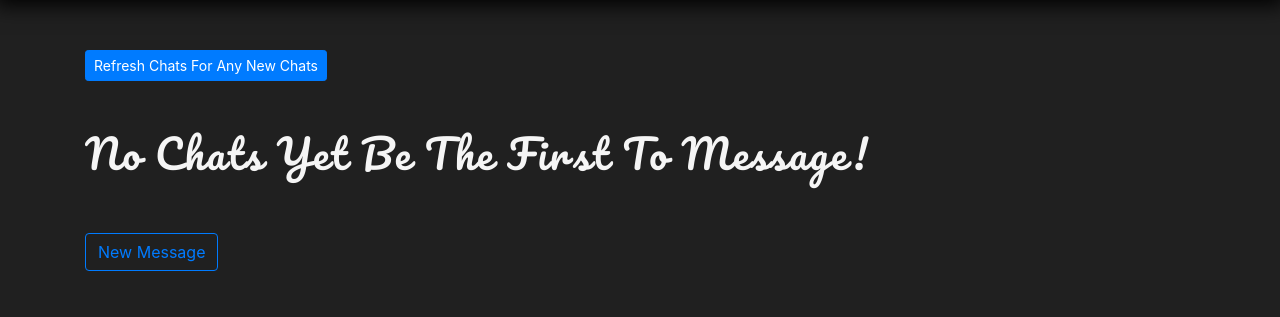
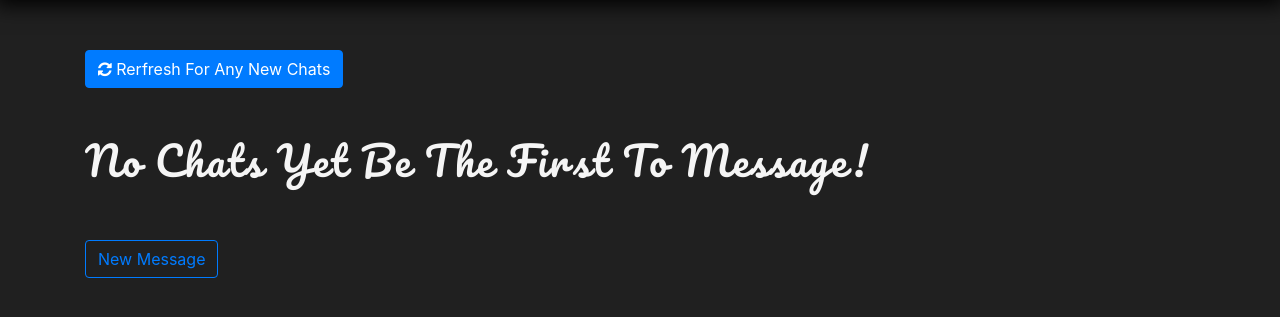
Before and after one commit to ahmishra/Django-Chat-App, a Django app: template templates/chat/chat_list.html in a window 1280 px wide. Shown: the part 56-373 px from the top of the page. Run offline with Django 3.2, Linux system fonts and the light colour scheme; the template is opened without the code that fills it, so the values that code supplies are empty; some libraries are stand-ins or nearby versions.

Commit message:
Added Link To Fontawesome Icons and modified refresh button

```diff
--- a/templates/base.html
+++ b/templates/base.html
@@ -15,6 +15,7 @@
 		<link href="https://fonts.googleapis.com/css2?family=Pacifico&family=Poppins:wght@300;400;500;600;700;800;900&family=Ubuntu:wght@300;400;500;700&display=swap" rel="stylesheet">
 		<!-- Style sheet -->
 		<link rel="stylesheet" type="text/css" href="{% static 'css/master.css' %}">
+		<link rel="stylesheet" type="text/css" href="https://stackpath.bootstrapcdn.com/font-awesome/4.7.0/css/font-awesome.min.css">
 
 
 
--- a/templates/chat/chat_list.html
+++ b/templates/chat/chat_list.html
@@ -5,7 +5,8 @@
 {% endblock title %}
 
 {% block content %}
-    <a href="/chat"><button class="btn btn-sm btn-primary">Refresh Chats For Any New Chats</button></a><br><br><br>
+    <a href="/chat"><button class="btn btn btn-primary"><i class="fa fa-refresh" aria-hidden="true"></i>
+    Rerfresh For Any New Chats</button></a><br><br><br>
 
     {% for chat in object_list %}
 
```
Also changed, not shown: db.sqlite3.
